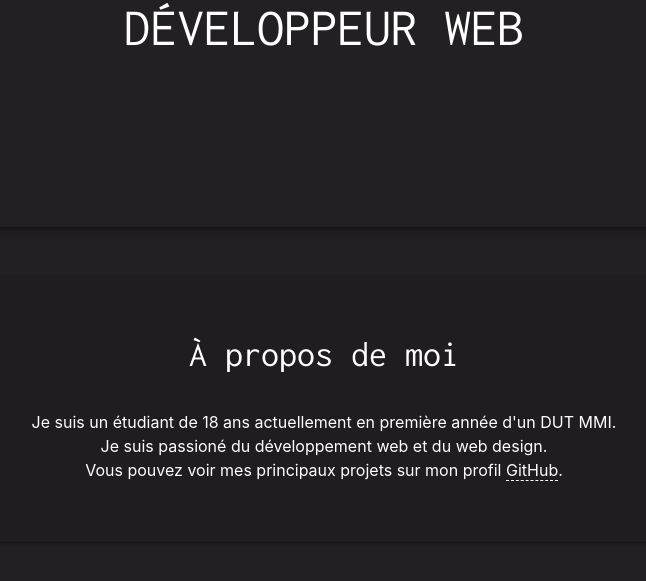
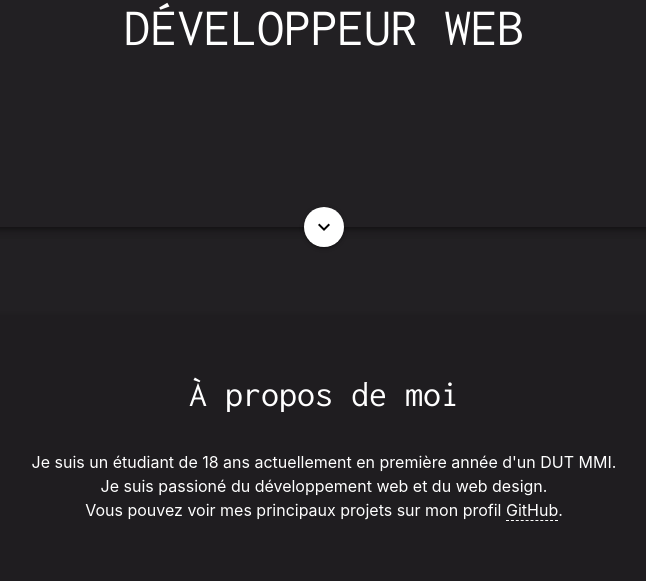
Before and after one commit to KeziahMoselle/keziahmoselle.fr, a PHP site: page / in a window 1280 px wide. Shown: the part 573-1154 px from the top of the page, without its empty margins (316-962 px from the left). Run offline with PHP 8.4, Linux system fonts and the light colour scheme; some libraries are stand-ins or nearby versions.

Commit message:
Add floating btn (tell user to scroll down)

```diff
--- a/assets/css/style.scss
+++ b/assets/css/style.scss
@@ -123,6 +123,19 @@ $placeholder-text-color: #FFF;
         .logo {
             top: 325px;
         }
+    }
+
+    /* Arrow down */
+
+    button.btn-floating.white {
+        position: relative;
+        top: -20px;
+        left: 50%;
+        transform: translateX(-50%);
+    }
+
+    button.white i {
+        color: black !important;
     }
 
 /* MAIN */
--- a/index.html
+++ b/index.html
@@ -32,6 +32,8 @@
 			<div class="banner dark">
 				<h2 class="hide-on-small-only baffle">{{ $t('header.subtitle') }}</h2>
 			</div>
+
+			<button class="btn-floating waves-effect waves-dark white pulse"><i class="material-icons">keyboard_arrow_down</i></button>
 
 		</header>
 
```
Also changed, not shown: assets/css/style.min.css.
